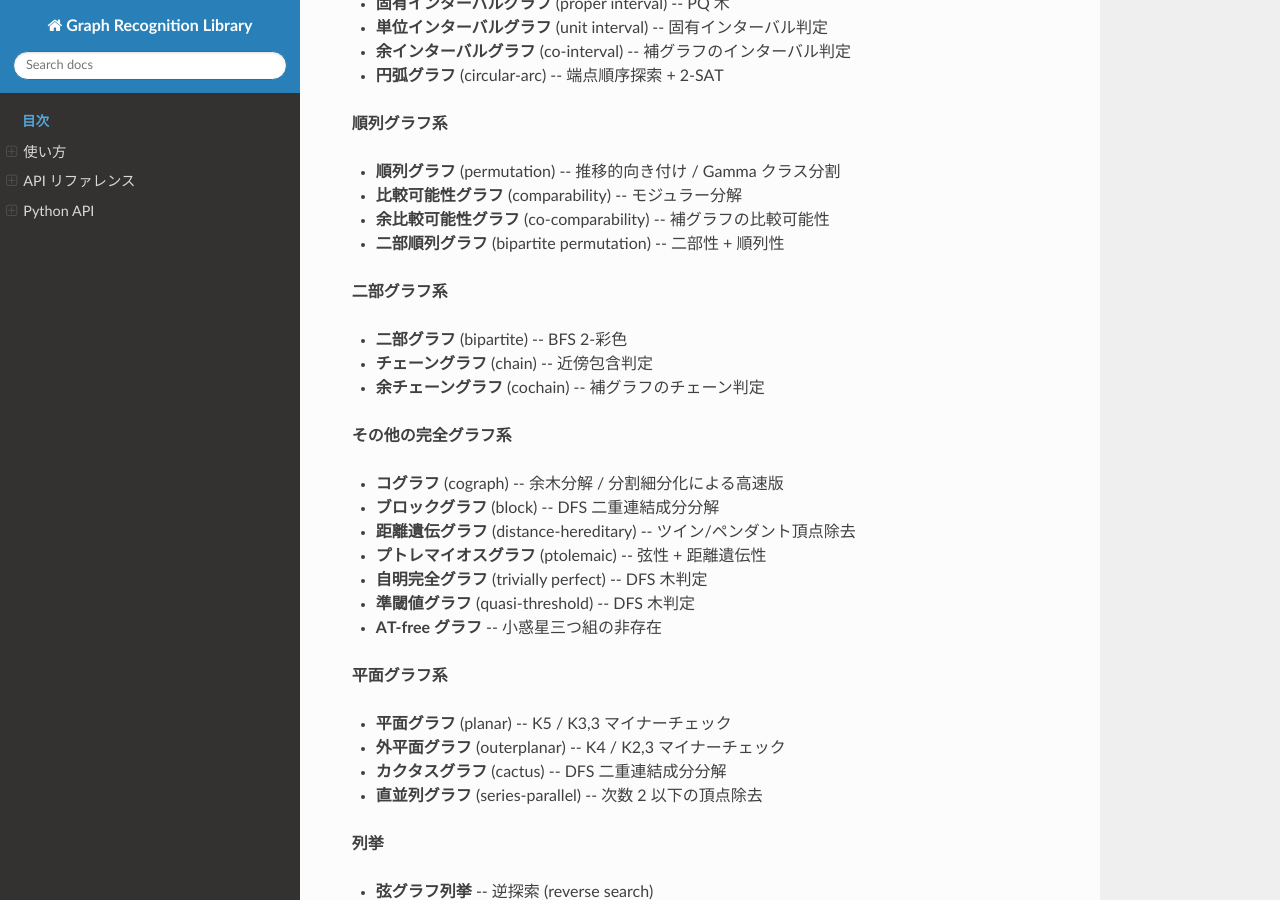
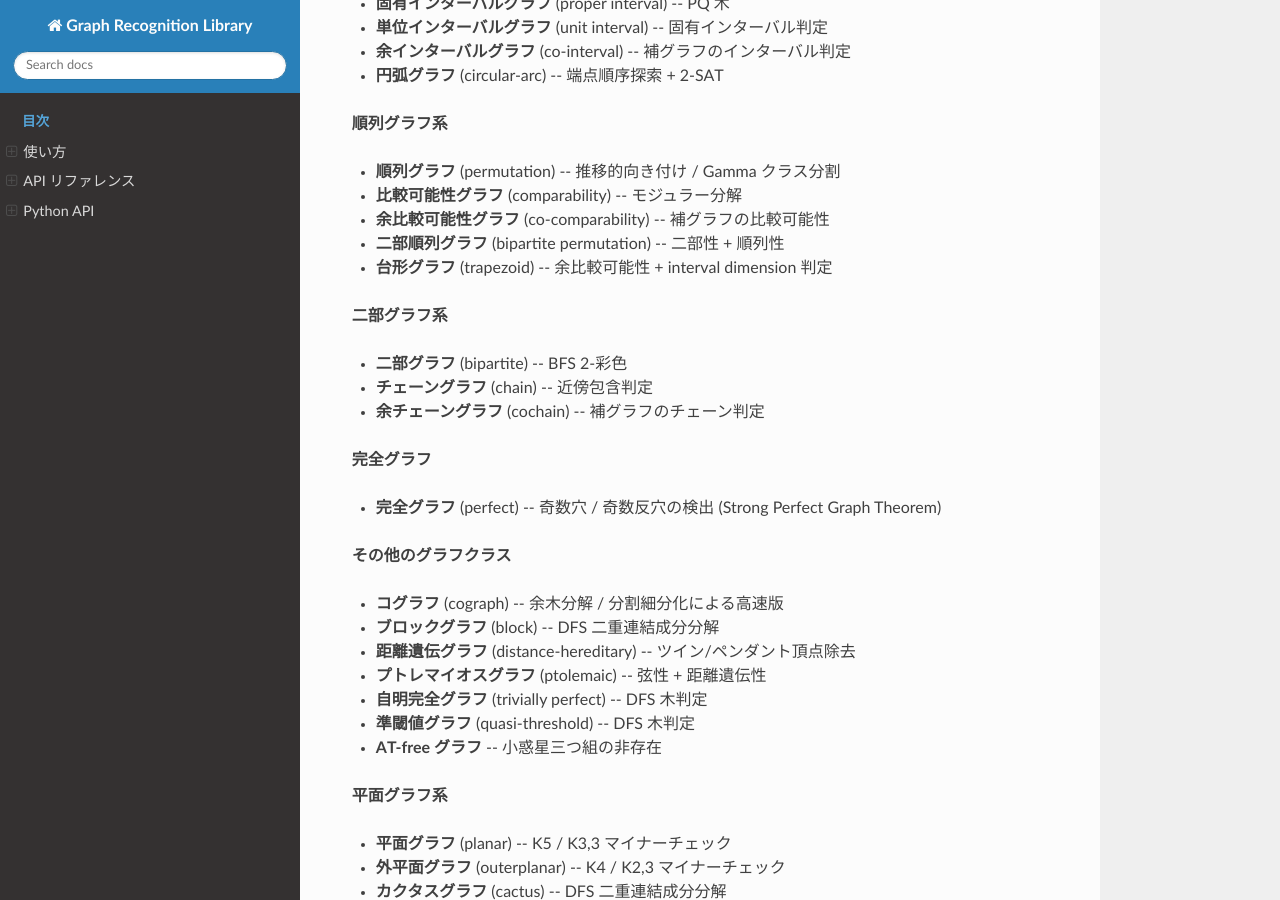
Before and after one commit to junkawahara/ai-coded-graph-recognition-test, a Sphinx documentation site: the page built from docs/index.rst, in a window 1280 px wide and 900 px high, scrolled down 1153 px. Built offline with Sphinx 7.4.7 and the Read the Docs theme 3.1.0, drawn with Linux system fonts in a browser that asks for light colours.

Commit message:
Add documentation for trapezoid and perfect graph recognition
Co-Authored-By: Claude Opus 4.6 <noreply@anthropic.com>

```diff
--- a/docs/index.rst
+++ b/docs/index.rst
@@ -42,6 +42,7 @@ Graph Recognition Library
 * **比較可能性グラフ** (comparability) -- モジュラー分解
 * **余比較可能性グラフ** (co-comparability) -- 補グラフの比較可能性
 * **二部順列グラフ** (bipartite permutation) -- 二部性 + 順列性
+* **台形グラフ** (trapezoid) -- 余比較可能性 + interval dimension 判定
 
 **二部グラフ系**
 
@@ -49,7 +50,11 @@ Graph Recognition Library
 * **チェーングラフ** (chain) -- 近傍包含判定
 * **余チェーングラフ** (cochain) -- 補グラフのチェーン判定
 
-**その他の完全グラフ系**
+**完全グラフ**
+
+* **完全グラフ** (perfect) -- 奇数穴 / 奇数反穴の検出 (Strong Perfect Graph Theorem)
+
+**その他のグラフクラス**
 
 * **コグラフ** (cograph) -- 余木分解 / 分割細分化による高速版
 * **ブロックグラフ** (block) -- DFS 二重連結成分分解
--- a/docs/usage.rst
+++ b/docs/usage.rst
@@ -112,6 +112,6 @@
             co_comparability chain cochain co_interval co_chordal \
             unit_interval quasi_threshold strongly_chordal weakly_chordal \
             bipartite_permutation circular_arc planar outer_planar \
-            cactus series_parallel; do
+            cactus series_parallel trapezoid perfect; do
        bash tests/run.sh $t
    done
```
Also changed, not shown: docs/api/recognition.rst (+49 -0 lines).
